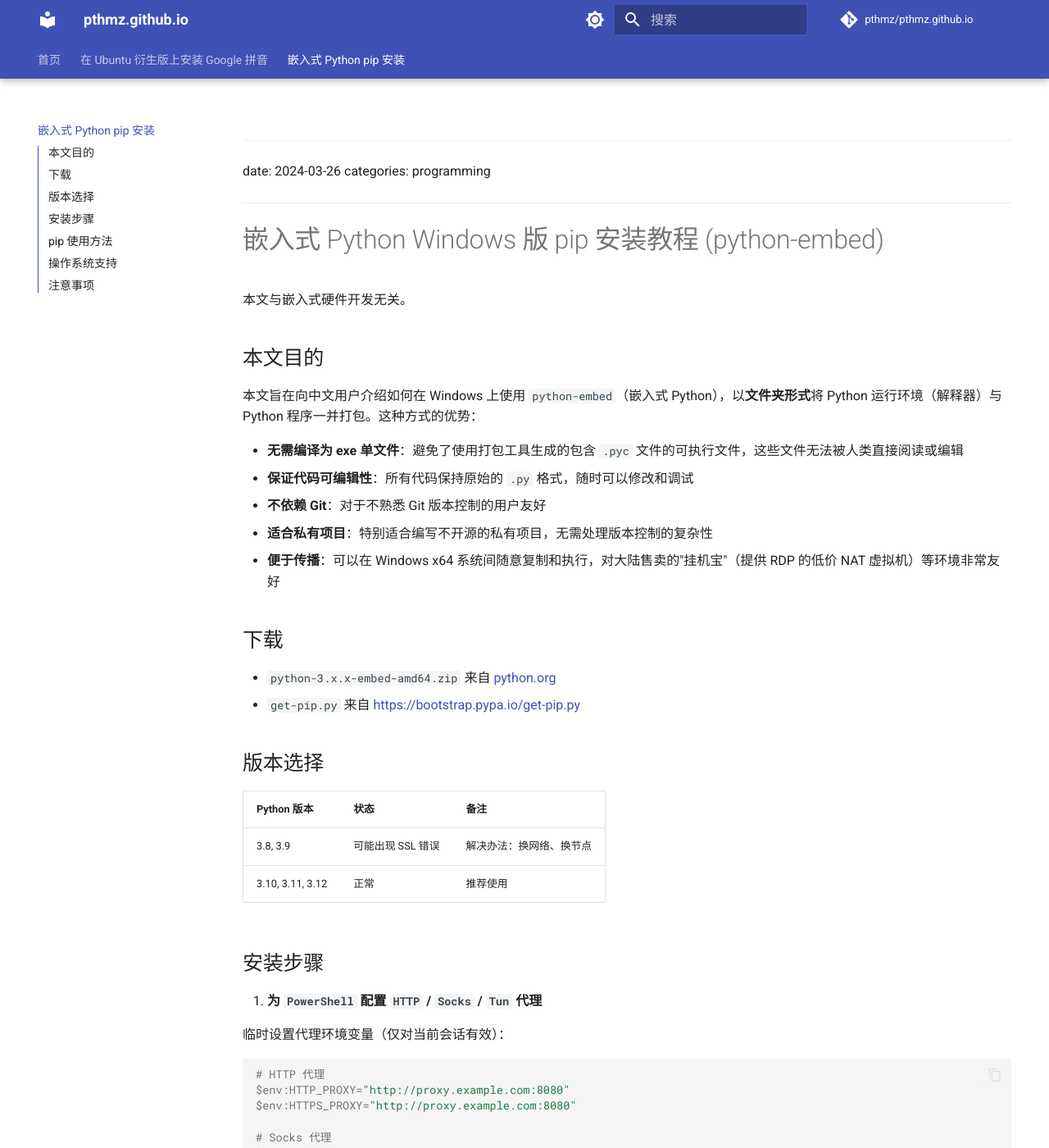
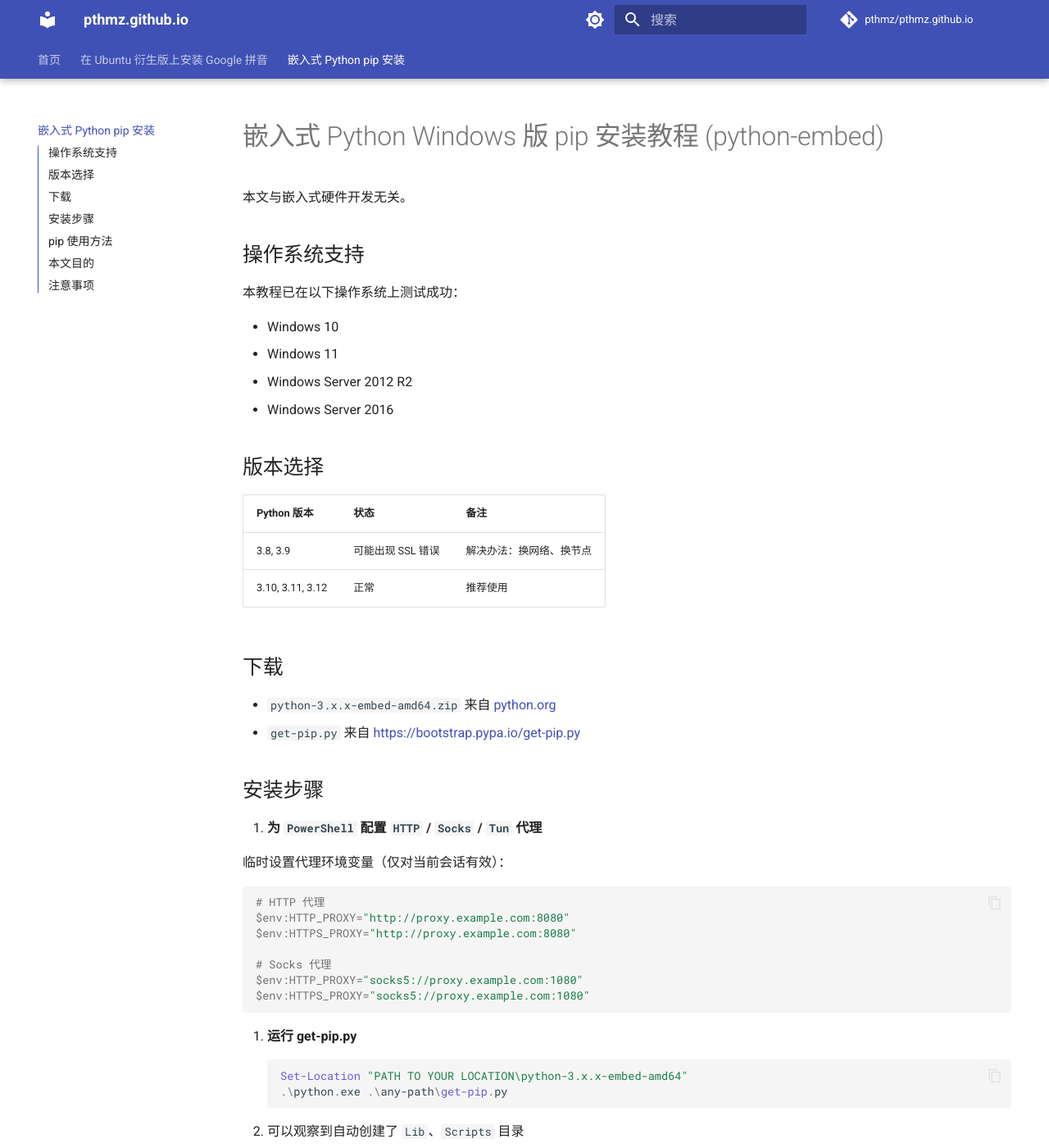
Before and after one commit to pthmz/pthmz.github.io, an MkDocs documentation site: the page built from docs/blog/embed-python-pip-installation-windows.md, in a window 1280 px wide and 1400 px high. Shown: the whole window at 82% size. Built offline with MkDocs 1.6.1 and Material for MkDocs 9.7.7, drawn with Linux system fonts in a browser that asks for light colours; comment, search, counter and statistics services are not loaded; some of the changed text lies outside the part shown.

Commit message:
调整文章结构顺序

````diff
--- a/docs/blog/embed-python-pip-installation-windows.md
+++ b/docs/blog/embed-python-pip-installation-windows.md
@@ -1,27 +1,19 @@
-***
-
+---
 date: 2024-03-26
 categories: programming
------------------------
-
+---
 # 嵌入式 Python Windows 版 pip 安装教程 (python-embed)
 
 本文与嵌入式硬件开发无关。
 
-## 本文目的
+## 操作系统支持
 
-本文旨在向中文用户介绍如何在 Windows 上使用 `python-embed`（嵌入式 Python），以**文件夹形式**将 Python 运行环境（解释器）与 Python 程序一并打包。这种方式的优势：
+本教程已在以下操作系统上测试成功：
 
-- **无需编译为 exe 单文件**：避免了使用打包工具生成的包含 `.pyc` 文件的可执行文件，这些文件无法被人类直接阅读或编辑
-- **保证代码可编辑性**：所有代码保持原始的 `.py` 格式，随时可以修改和调试
-- **不依赖 Git**：对于不熟悉 Git 版本控制的用户友好
-- **适合私有项目**：特别适合编写不开源的私有项目，无需处理版本控制的复杂性
-- **便于传播**：可以在 Windows x64 系统间随意复制和执行，对大陆售卖的"挂机宝"（提供 RDP 的低价 NAT 虚拟机）等环境非常友好
-
-## 下载
-
-- `python-3.x.x-embed-amd64.zip` 来自 [python.org](https://www.python.org/)
-- `get-pip.py` 来自 <https://bootstrap.pypa.io/get-pip.py>
+- Windows 10
+- Windows 11
+- Windows Server 2012 R2
+- Windows Server 2016
 
 ## 版本选择
 
@@ -30,9 +22,14 @@
 | 3.8, 3.9         | 可能出现 SSL 错误 | 解决办法：换网络、换节点 |
 | 3.10, 3.11, 3.12 | 正常          | 推荐使用         |
 
+## 下载
+
+- `python-3.x.x-embed-amd64.zip` 来自 [python.org](https://www.python.org/)
+- `get-pip.py` 来自 <https://bootstrap.pypa.io/get-pip.py>
+
 ## 安装步骤
 
-1. **为** **`PowerShell`** **配置** **`HTTP`** **/** **`Socks`** **/** **`Tun`** **代理**
+1. **为 `PowerShell` 配置 `HTTP` / `Socks` / `Tun` 代理**
 
    临时设置代理环境变量（仅对当前会话有效）：
    ```powershell
@@ -52,10 +49,10 @@
    ```
    - 可以观察到自动创建了 `Lib`、`Scripts` 目录
 
-3. **编辑** **`python3xx.pth`** **或** **`python3xx._pth`** **文件**
+3. **编辑 `python3xx.pth` 或 `python3xx._pth` 文件**
    - 路径：`python-3.x.x-embed-amd64` 目录下
 
-4. **找到** **`import site`** **所在行，去掉前面的** **`#`**
+4. **找到 `import site` 所在行，去掉前面的 `#`**
 
 ## pip 使用方法
 
````
Also changed, not shown: other parts of docs/blog/embed-python-pip-installation-windows.md (+7 -6 lines).
